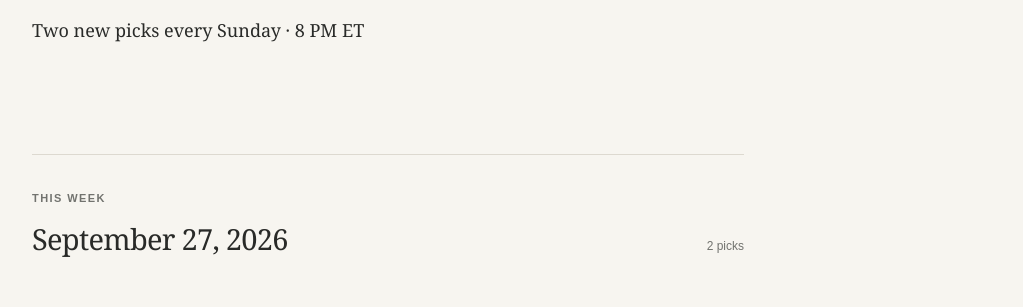
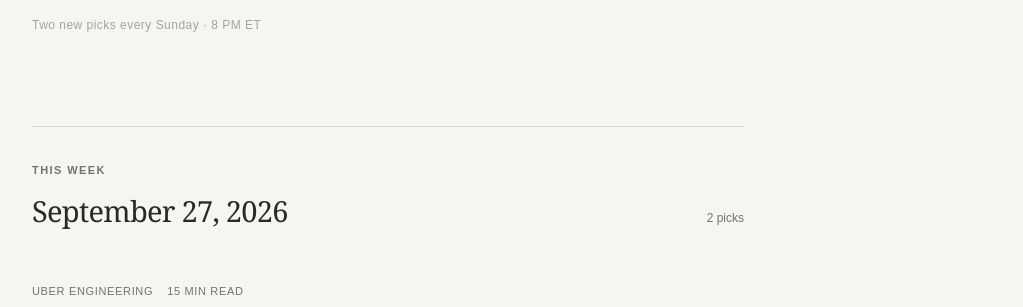
Before and after one commit to YalingL/engineering-reading, a plain HTML site: page index.html in a window 1280 px wide. Shown: the part 465-772 px from the top of the page, without its empty margins (121-1144 px from the left). Drawn offline with Linux system fonts and the light colour scheme.

Commit message:
Style publishing schedule note

```diff
--- a/style.css
+++ b/style.css
@@ -98,6 +98,14 @@
   color: var(--muted);
   font-size: 20px;
   line-height: 1.65;
+}
+
+.publish-note {
+  margin: 18px 0 0;
+  color: var(--faint);
+  font-family: Arial, sans-serif;
+  font-size: 12px;
+  letter-spacing: .04em;
 }
 
 .week {
```
